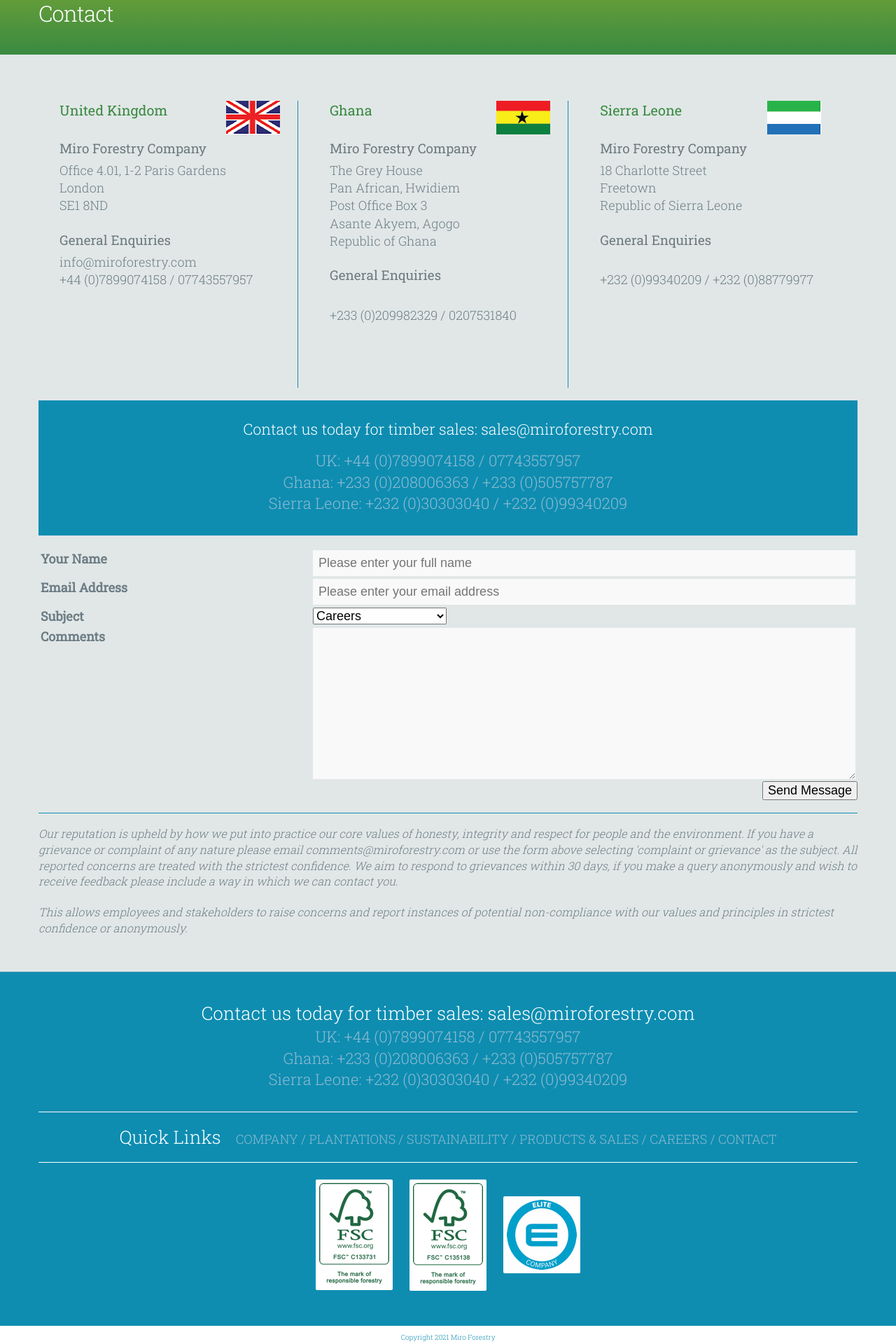
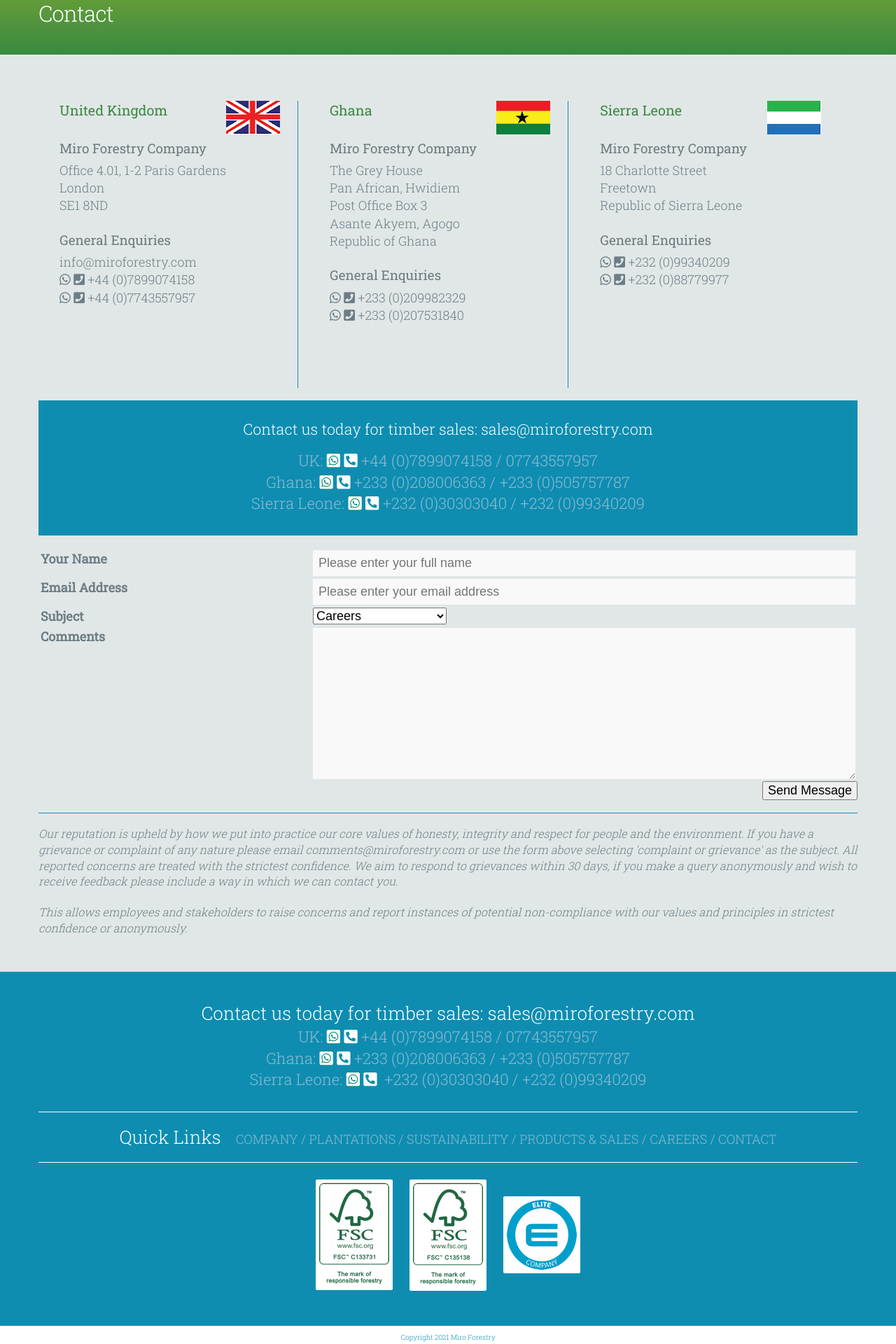
Before and after one commit to asmt3/www.miroforestry.com, a Jekyll site: the page built from contact.html, in a window 1280 px wide. Shown: the part 492-2412 px from the top of the page at 70% size. Built offline with Jekyll 4.4.1, drawn with Linux system fonts in a browser that asks for light colours; nearby versions of some CDN libraries; comment, search, counter and statistics services are not loaded.

Commit message:
telephone

```diff
--- a/_includes/footer.html
+++ b/_includes/footer.html
@@ -1,3 +1,4 @@
+
 <footer class="site-footer">
 
   <div class="wrapper">
@@ -7,9 +8,9 @@
     </h5>
 
     <ul class="footer-contacts">
-      <li>UK: +44 (0)7899074158 / 07743557957</li>
-      <li>Ghana: +233 (0)208006363 / +233 (0)505757787</li>
-      <li>Sierra Leone: +232 (0)30303040 / +232 (0)99340209</li>
+      <li>UK: <i class="fab fa-whatsapp-square"></i> <i class="fas fa-phone-square-alt"></i>&nbsp;+44 (0)7899074158 / 07743557957</li>
+      <li>Ghana: <i class="fab fa-whatsapp-square"></i> <i class="fas fa-phone-square-alt"></i>&nbsp;+233 (0)208006363 / +233 (0)505757787</li>
+      <li>Sierra Leone: <i class="fab fa-whatsapp-square"></i> <i class="fas fa-phone-square-alt"></i>&nbsp; </i>+232 (0)30303040 / +232 (0)99340209</li>
     </ul>
 
     <div class="footer-col-wrapper">
--- a/_includes/head.html
+++ b/_includes/head.html
@@ -19,7 +19,7 @@
   <base href="/">
 
   <link rel="stylesheet" href="assets/magnificent-popup/jquery.magnificent-popup.css">
-
+  <link rel="stylesheet" href="https://cdnjs.cloudflare.com/ajax/libs/font-awesome/5.15.2/css/all.min.css" integrity="sha512-HK5fgLBL+xu6dm/Ii3z4xhlSUyZgTT9tuc/hSrtw6uzJOvgRr2a9jyxxT1ely+B+xFAmJKVSTbpM/CuL7qxO8w==" crossorigin="anonymous" />
 
   <!-- Scripts -->
   <script src="//ajax.googleapis.com/ajax/libs/jquery/1.10.2/jquery.min.js"></script>
--- a/_sass/minima/_base.scss
+++ b/_sass/minima/_base.scss
@@ -210,3 +210,11 @@
     padding-top: 5px;
   }
 }
+
+.fa-whatsapp-square {
+  color:white;
+  background-color:#128C7E;
+}
+.fa-phone-square-alt {
+  color:white;
+}
--- a/_sass/minima/_layout.scss
+++ b/_sass/minima/_layout.scss
@@ -815,7 +815,7 @@
       font-weight: 400;
       min-height: 2.5em;
     }
-    img {
+    img.flag {
       position: absolute;
       right: 25px;
       top:0;
--- a/contact.html
+++ b/contact.html
@@ -25,7 +25,8 @@
 
       <p>
         <a href="mailto:info@miroforestry.com ">info@miroforestry.com</a><br>
-        +44 (0)7899074158 / 07743557957
+        <i class="fab fa-whatsapp"></i> <i class="fas fa-phone-square"></i>&nbsp;+44 (0)7899074158<br>
+        <i class="fab fa-whatsapp"></i> <i class="fas fa-phone-square"></i>&nbsp;+44 (0)7743557957
       </p>
     </div>
 
@@ -53,7 +54,8 @@
       </h3>
 
       <p>
-        <br>+233 (0)209982329 / 0207531840
+        <i class="fab fa-whatsapp"></i> <i class="fas fa-phone-square"></i>&nbsp;+233 (0)209982329<br>
+        <i class="fab fa-whatsapp"></i> <i class="fas fa-phone-square"></i>&nbsp;+233 (0)207531840
       </p>
     </div>
   </div>
@@ -79,7 +81,8 @@
       </h3>
 
       <p>
-        <br>+232 (0)99340209 / +232 (0)88779977
+        <i class="fab fa-whatsapp"></i> <i class="fas fa-phone-square"></i>&nbsp;+232 (0)99340209<br>
+        <i class="fab fa-whatsapp"></i> <i class="fas fa-phone-square"></i>&nbsp;+232 (0)88779977
       </p>
 
     </div>
@@ -93,9 +96,9 @@
   </h5>
 
   <ul class="footer-contacts">
-    <li>UK: +44 (0)7899074158 / 07743557957</li>
-    <li>Ghana: +233 (0)208006363 / +233 (0)505757787</li>
-    <li>Sierra Leone: +232 (0)30303040 / +232 (0)99340209</li>
+    <li>UK: <i class="fab fa-whatsapp-square"></i> <i class="fas fa-phone-square-alt"></i>&nbsp;+44 (0)7899074158 / 07743557957</li>
+    <li>Ghana: <i class="fab fa-whatsapp-square"></i> <i class="fas fa-phone-square-alt"></i>&nbsp;+233 (0)208006363 / +233 (0)505757787</li>
+    <li>Sierra Leone: <i class="fab fa-whatsapp-square"></i> <i class="fas fa-phone-square-alt"></i>&nbsp;+232 (0)30303040 / +232 (0)99340209</li>
   </ul>
 </div>
 
```
